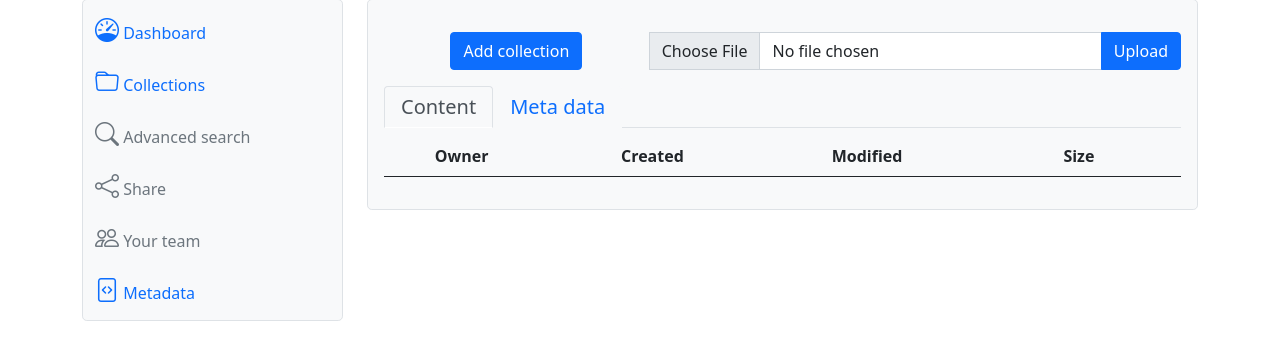
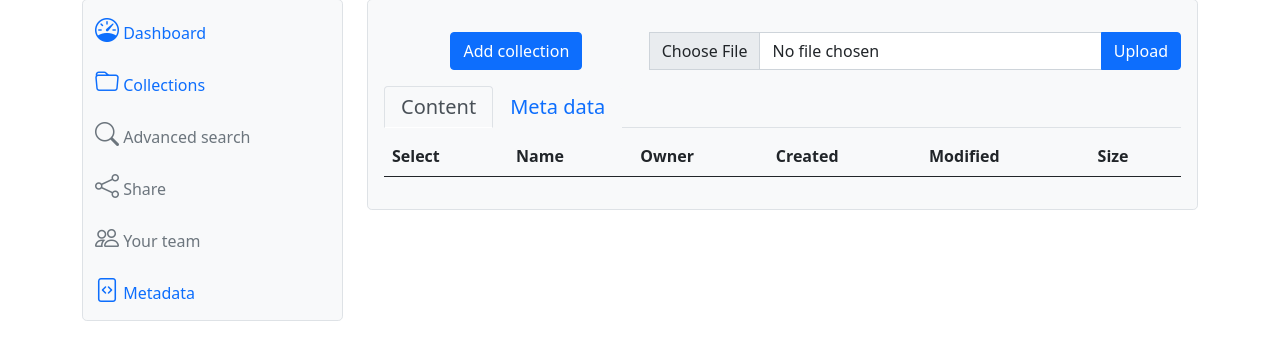
Before and after one commit to kuleuven/mango-portal, a Flask app: template src/templates/browse.html.j2 in a window 1280 px wide. Shown: the part 128-488 px from the top of the page. Run offline with Flask 2, Linux system fonts and the light colour scheme; the template is opened without the code that fills it, so the values that code supplies are empty; some libraries are stand-ins or nearby versions.

Commit message:
Add select button and property for editing metadata

```diff
--- a/src/client/js/components/MetadataTemplateEditor.vue
+++ b/src/client/js/components/MetadataTemplateEditor.vue
@@ -2,7 +2,7 @@
     <div class="formEditorContainer d-flex flex-column">
         <div class="p-2">
             <button class="btn btn-primary" @click="showTemplates()">Edit template</button>
-            <button class="btn btn-primary" @click="showForm()">Show form preview</button>
+            <button class="btn btn-primary" @click="showForm()">Show template preview</button>
             <button class="btn btn-primary" @click="saveTemplate()">Save template</button>
         </div>
 
@@ -79,6 +79,7 @@
     export default {
         data: ()=>({
             templateName: "",
+            templateType: "new",
             elements: [],
             fieldIds: [],
             required: [],
@@ -102,6 +103,7 @@
             // Opens the given template to edit
             editTemplate(template, name){
                 this.showModalTemplateList = false;
+                this.templateType = "update";
                 $RefParser.dereference(template).then((schema) => {
                     this.templateName = schema.title;
                     if(this.templateName === ""){
@@ -146,7 +148,7 @@
                     var formData = new FormData();
                     formData.append("template_name", this.templateName+".json");
                     formData.append("template_json",  JSON.stringify(this.json()));
-                    axios.post('/metadata-template/update', formData)
+                    axios.post('/metadata-template/'+this.templateType, formData)
                     // axios
                     // .post("/metadata-template/update", {"template_name": this.templateName, "template_json": this.json()});
                     // var element = document.createElement('a');
--- a/src/templates/browse.html.j2
+++ b/src/templates/browse.html.j2
@@ -92,9 +92,10 @@
 	  <table class="table table-striped table-hover mt-2">
   <thead>
     <tr>
-      <th scope="col"></th>
+      <th scope="col">Select</th>
+      <th scope="col">Name</th>
       <th scope="col">Owner</th>
-	  <th scope="col">Created</th>
+	    <th scope="col">Created</th>
       <th scope="col">Modified</th>
       <th scope="col">Size</th>
     </tr>
@@ -102,6 +103,7 @@
    <tbody>
   {% for collection in sub_collections  %}
   <tr>
+  <td><input style="vertical-align:middle" class="form-check-input checkbox-inline" type="checkbox" value="{{collection.name}}"></td>
 	<td><i class="bi bi-folder fs-4"></i> <a href="{{url_for('collection_browse', collection=collection.path.lstrip('/'))}}">{{collection.name}}</a></td>
 	<td></td>
 	<td></td>
@@ -113,6 +115,7 @@
 
   {% for data_object in data_objects  %}
   <tr>
+  <td><input style="vertical-align:middle" class="form-check-input checkbox-inline" type="checkbox" value="{{data_object.name}}"></td>
 	<td><i class="bi bi-file-earmark fs-4"></i><span> <a href="{{url_for('view_object', data_object_path=data_object.path.lstrip('/'))}}">{{data_object.name}}</a></span></td>
 	<td><!--{{ data_object.__dict__ }}-->{{data_object.owner_name}}</td>
 	<td>{{data_object.create_time}}</td>
```
Also changed, not shown: src/client/js/components/MetadataForm.vue (+6 -1 lines).
